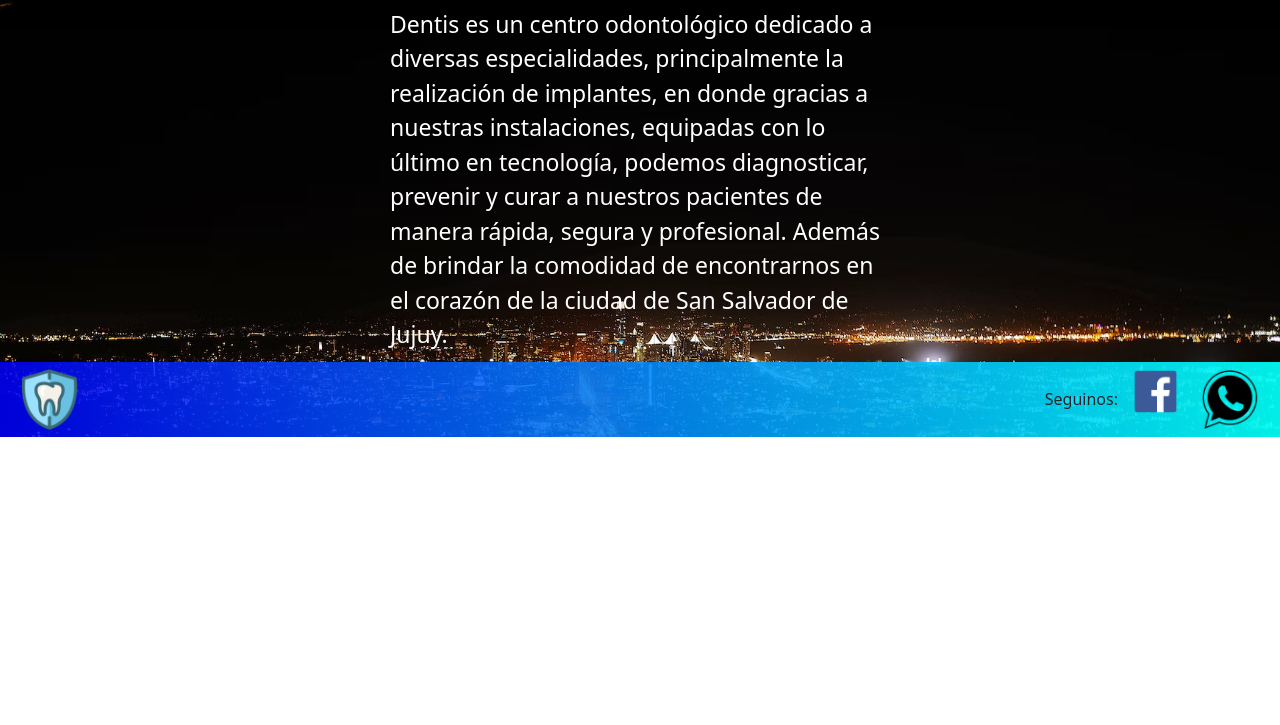
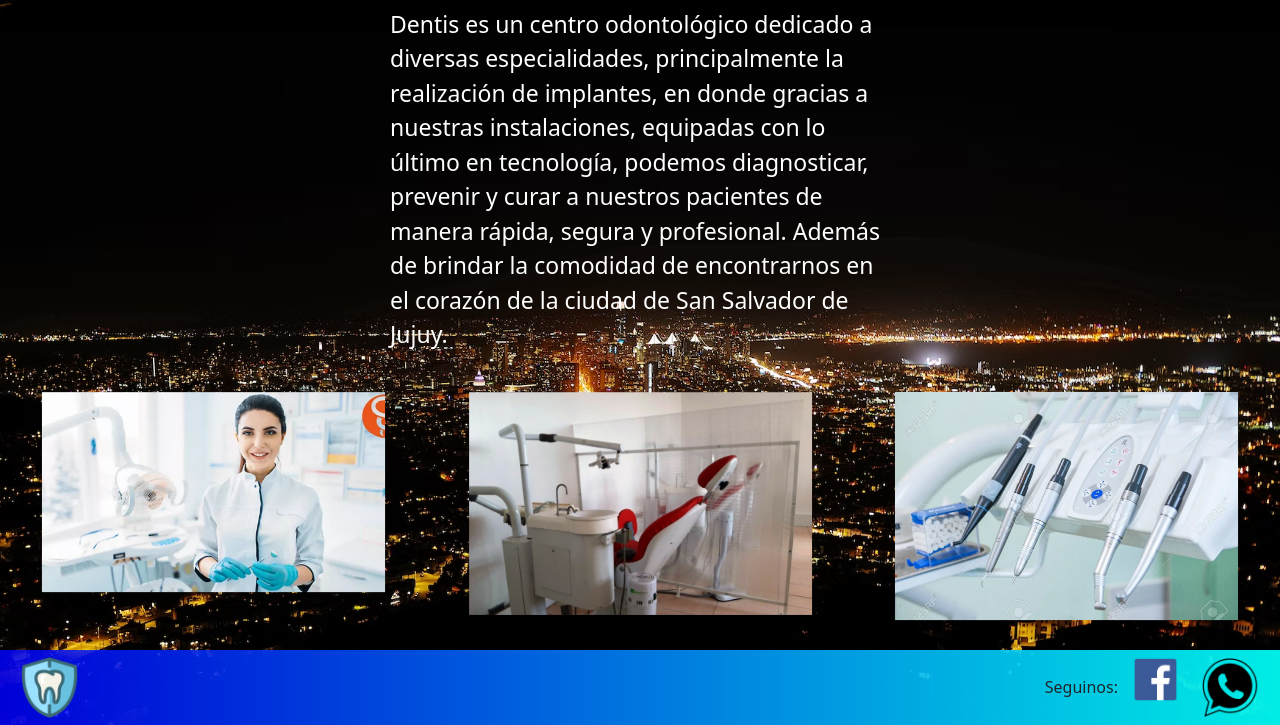
Before and after one commit to GabrielCruz95/Proyecto_Final_DEF, a website: page index.html in a window 1280 px wide. Shown: the part 773-1498 px from the top of the page. Before the commit the page ends 1210 px from the top, so only its background shows below. Drawn offline with nearby package versions, Linux system fonts and the light colour scheme.

Commit message:
Proyecto final terminado

```diff
--- a/index.html
+++ b/index.html
@@ -61,7 +61,7 @@
         </header>
         <!-- CONTENIDO -->
         <main class="row">
-            <!--BIENVENIDA Y CONTENIDO EN TEXTO-->
+            <!-- CARROUSEL DE IMAGENES-->
             <div class="col-12 col-lg-12">
                 <div id="carouselExampleCaptions" class="carousel slide" data-bs-ride="carousel">
                     <div class="carousel-indicators">
@@ -102,14 +102,22 @@
                     </button>
                 </div>
             </div>
-            <!--CONTENIDO TEXTO-->
+            <!--BIENVENIDA Y CONTENIDO EN TEXTO-->
             <div class="col-12 col-lg-12">
                 <H1>BIENVENIDOS A DENTIS</H1>
                 <p>
                     Dentis es un centro odontológico dedicado a diversas especialidades, principalmente la realización de implantes, en donde gracias a nuestras instalaciones, equipadas con lo último en tecnología, podemos diagnosticar, prevenir y curar a nuestros pacientes de manera rápida, segura y profesional. Además de brindar la comodidad de encontrarnos en el corazón de la ciudad de San Salvador de Jujuy.
                 </p>
             </div>
-
+            <div class="col-12 col-lg-4" data-aos="zoom-in-up" data-aos-duration="3000">
+                <img src="./assets/img/odonta.webp" alt="Odontologa">
+            </div>
+            <div class="col-12 col-lg-4" data-aos="zoom-in-up" data-aos-duration="3000">
+                <img src="./assets/img/equipos-odonto2.jpg" alt="Equipos odontologicos">
+            </div>
+            <div class="col-12 col-lg-4" data-aos="zoom-in-up" data-aos-duration="3000">
+                <img src="./assets/img/equipos-odonto.webp" alt="Equipos odontologicos">
+            </div>
         </main>
         <!-- FOOTER -->
         <footer class="row gradiente">
--- a/package.json
+++ b/package.json
@@ -1,5 +1,5 @@
 {
-  "name": "ProyectoFinal_parte_3",
+  "name": "ProyectoFinal_parte",
   "version": "1.0.0",
   "description": "curso de coder house de html y css",
   "main": "index.js",
```
Also changed, not shown: assets/img/odonta.webp (added).
